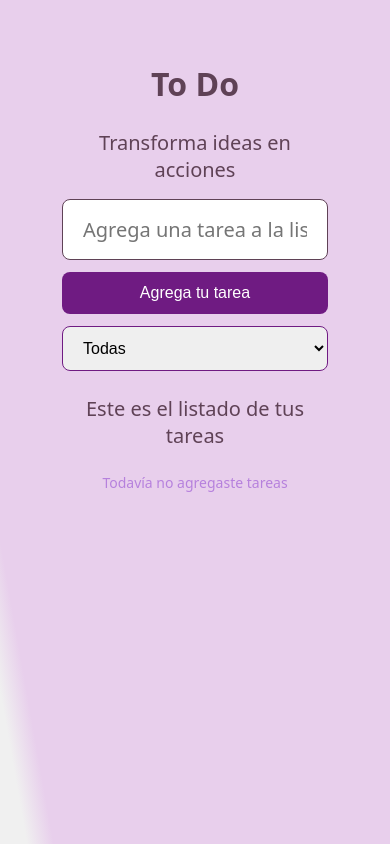
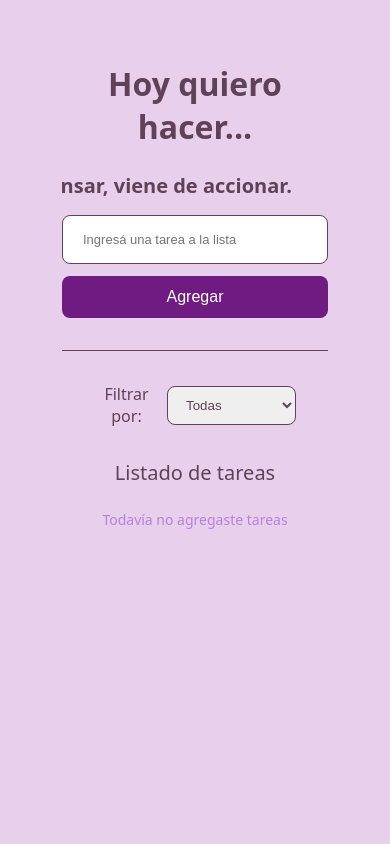
Before and after one commit to LuciaGuerraDiaz/ToDoList, a React (Vite) app: page / in a window 390 px wide. Built offline with nearby package versions, Linux system fonts and the light colour scheme.

Commit message:
Cambios de funcionalidad, adicion del scroll de titulos y actualización de css

```diff
--- a/package.json
+++ b/package.json
@@ -14,6 +14,7 @@
     "@fortawesome/free-regular-svg-icons": "^7.3.1",
     "@fortawesome/free-solid-svg-icons": "^7.3.1",
     "@fortawesome/react-fontawesome": "^3.5.0",
+    "canvas-confetti": "^1.9.4",
     "react": "^19.2.8",
     "react-dom": "^19.2.8",
     "react-icons": "^5.7.0"
--- a/src/App.jsx
+++ b/src/App.jsx
@@ -2,6 +2,8 @@ import { useState, useEffect } from 'react';
 import Form from './components/Form'; // Input de tareas
 import { TodoList } from './components/TodoList';
 import Filter from './components/Filter';
+import confetti from 'canvas-confetti';
+import { ScrollTitle } from './components/ScrollTitle';
 
 function App() {
   const [tasks, setTasks] = useState(() => {
@@ -25,12 +27,24 @@ function App() {
     };
 
   const handleToggleComplete = (id) => {
+    const task = tasks.find((t) => t.id === id);
+    if (task && !task.completed) {
+    confetti({ particleCount: 120, spread: 70, origin: { y: 0.7 } });
+    }
     setTasks(
       tasks.map((task) =>
         task.id === id ? { ...task, completed: !task.completed } : task));
     };
   const handleDeleteTask = (id) => {
     setTasks(tasks.filter((task) => task.id !== id));
+  };
+
+  const handleEditTask = (id, newText) => {
+  setTasks(
+    tasks.map((task) =>
+      task.id === id ? { ...task, text: newText } : task
+    )
+  );
   };
 
 
@@ -41,9 +55,9 @@ function App() {
   });
 
   const message = {
-  all: 'Este es el listado de tus tareas',
-  completed: 'Este es el listado de tareas completadas',
-  pending: 'Este es el listado de tareas incompletas',
+  all: 'Listado de tareas',
+  completed: 'Felicitaciones estas son las tareas completadas',
+  pending: 'Tareas incompletas',
   };
 
   const emptyMessages = {
@@ -54,19 +68,22 @@ function App() {
 
 return (
   <div id="center">
-    <h1>To Do</h1>
+    <h1>Hoy quiero hacer...</h1>
     <span>
-      <h2>Transforma ideas en acciones</h2>
+      <h2><ScrollTitle /></h2>
     </span>
 
     <div className="controls-conteiner">
     <Form
       onAddTask={handleAddTask}
-      filter={filter}
       onFilterChange={setFilter}
     />
+    </div>
 
-    </div>
+     <hr className="divider" />
+
+    <Filter filter={filter} onFilterChange={setFilter} />
+
 
     <h2>{message[filter]}</h2>
 
--- a/src/components/Filter.jsx
+++ b/src/components/Filter.jsx
@@ -2,10 +2,17 @@ import { useState } from 'react';
 
 export default function Filter ({filter, onFilterChange}){
     return (
-    <select value={filter} onChange={(e) => onFilterChange(e.target.value)}>
-    <option value="all">Todas</option>
-    <option value="completed">Completadas</option>
-    <option value="pending">Incompletas</option>
-    </select>
+    <div className="filter">
+      <label htmlFor="filter-select">Filtrar por:</label>
+      <select
+        id="filter-select"
+        value={filter}
+        onChange={(e) => onFilterChange(e.target.value)}
+      >
+        <option value="all">Todas</option>
+        <option value="completed">Completadas</option>
+        <option value="pending">Incompletas</option>
+      </select>
+    </div>
   );
 }
--- a/src/components/Form.jsx
+++ b/src/components/Form.jsx
@@ -13,7 +13,7 @@ export default function Form({ onAddTask, filter, onFilterChange }) {
     e.preventDefault();
 
     if (!taskText.trim()) {
-      setError('Por favor, ingresa un texto para la tarea');
+      setError('Por favor, ingresá un texto para la tarea');
       setSuccessMessage('');
       return;
     }
@@ -28,7 +28,7 @@ export default function Form({ onAddTask, filter, onFilterChange }) {
 
     setTimeout(() => {
       setSuccessMessage('');
-    }, 3000);
+    }, 2000);
   };
 
   const handleChange = (e) => {
@@ -38,15 +38,22 @@ export default function Form({ onAddTask, filter, onFilterChange }) {
 
   return (
     <form onSubmit={handleSubmit} className="task-form">
+      <div className="form-row">
         <input
           type="text"
-        placeholder="Agrega una tarea a la lista"
+          placeholder="Ingresá una tarea a la lista"
           value={taskText}
           onChange={handleChange}
           className={`task-input ${error ? 'input-error' : ''}`}
         />
 
+          <button type="submit" className="btn-add">
+            Agregar
+          </button>
+      </div>
+
         {/* Mensaje de Error (usa faPenToSquare) */}
+      <div className="form-message">
         {error && (
           <span className="error-text">
             <FontAwesomeIcon icon={faPenToSquare} />
@@ -61,12 +68,6 @@ export default function Form({ onAddTask, filter, onFilterChange }) {
             {successMessage}
           </span>
         )}
-
-      <div className="buttons-row">
-        <button type="submit" className="btn-add">
-          Agrega tu tarea
-        </button>
-        <Filter filter={filter} onFilterChange={onFilterChange} className="btn-filter"/>
       </div>
     </form>
   );
--- /dev/null
+++ b/src/components/ScrollTitle.jsx
@@ -0,0 +1,39 @@
+import React from 'react'
+import './css/ScrollTitle.css'
+
+const Titles = [
+    "La claridad no viene de pensar, viene de accionar.",
+    "El mejor momento para empezar fue ayer; el segundo mejor es ahora.",
+    "No necesitás ver toda la escalera, solo dar el primer paso.",
+    "La motivación te pone en marcha, pero la disciplina te mantiene avanzando.",
+    "El miedo a equivocarte se disuelve en el momento en que empezás a moverte.",
+    "Un año de análisis no reemplaza a un solo día de ejecución.",
+    "No esperes las condiciones ideales: la acción es lo que crea el momento perfecto.",
+    "Tu versión del futuro te va a agradecer lo que decidas hacer hoy.",
+    "Pequeños avances diarios construyen resultados extraordinarios.",
+    "Cambiá el ¿I si sale mal?» por «¿Qué pasa si sale bien?",
+    "Las ideas sin ejecución son solo intenciones.",
+    "El progreso imperfecto siempre será mejor que la perfección postergada.",
+    "La confianza no se siente antes de intentar algo; se gana mientras lo hacés.",
+    "El único límite real es la historia que te contás de por qué podés.",
+    "Hacé que las cosas pasen, no te quedes mirando cómo suceden.",
+    "El error no es un fracaso, es información directa para ajustar la estrategia.",
+    "No tenés que hacerlo perfecto, solo tenés que empezar.",
+    "Enfocate en el paso de hoy, no en la distancia que te falta recorrer.",
+    "La energía sigue a la acción: actuá primero y la motivación llegará sola.",
+    "Lo que decidís hacer hoy define exactamente en quién te convertís mañana."
+];
+
+
+export const ScrollTitle = () => {
+
+  return (
+    <div className="marquee-container">
+      <div className="marquee-track">
+        {Titles.concat(Titles).map((Title, i) => (
+          <span key={i} className="marquee-item">{Title}</span>
+        ))}
+      </div>
+    </div>
+  )
+}
--- a/src/components/TaskItem.jsx
+++ b/src/components/TaskItem.jsx
@@ -1,6 +1,6 @@
 import React from 'react';
 import { FaCheck, FaTrash } from 'react-icons/fa'
-export const TaskItem = ({eachItem, onToggleComplete, onDelete}) => {
+export const TaskItem = ({eachItem, onToggleComplete, onDelete, }) => {
     return (
     <div className = "task-item">
         <span
@@ -9,6 +9,8 @@ export const TaskItem = ({eachItem, onToggleComplete, onDelete}) => {
             color: eachItem.completed ? '#8888' : '#000'
         }}
         >
+        </span>
+        <span className={`task-text ${eachItem.completed ? 'completed' : ''}`}>
             {eachItem.text}
         </span>
 
--- /dev/null
+++ b/src/components/css/ScrollTitle.css
@@ -0,0 +1,27 @@
+.marquee-container {
+  overflow: hidden;
+  white-space: nowrap;
+  width: 100%;
+}
+
+.marquee-track {
+  display: inline-block;
+  animation: marquee 330s linear infinite;
+}
+
+.marquee-track:hover {
+  animation-play-state: paused;
+  cursor: pointer;
+}
+
+.marquee-item {
+  font-size: 1.25rem;
+  font-weight: 600;
+  margin-right: 8rem;
+
+}
+
+@keyframes marquee {
+  0% { transform: translateX(0%); }
+  100% { transform: translateX(-50%); }
+}
--- a/src/index.css
+++ b/src/index.css
@@ -18,6 +18,7 @@
   --color-bg-app: #e8cfec;
   --color-card-bg: #f0f0f0;
   --color-text-primary: #b681dd;
+  --color-text-secondary: #201727;
   --color-text-muted: #5f4256;
   --color-button-primary: #6f1b82;
   --color-danger: #ffffff;
@@ -25,6 +26,7 @@
   --border-color: #5f4256;
   --color-check: #547664;
   --color-hover: #231b82;
+  --color-check-bg: #b681dd;
 
   --radius-sm: 8px;
   --radius-md: 16px;
@@ -34,16 +36,16 @@
 
 body {
   font-family: var(--font-family);
-  background: linear-gradient(80deg, var(--color-card-bg) 5%, var(--color-bg-app) 10%);
+  background: #e8cfec;
   background-attachment: fixed;
   margin: 2rem;
   padding: 20px;
-}
+} /* 👈 Corregido: Se agregó la llave de cierre que faltaba */
 
 #center {
   max-width: 700px;
   margin: 0 auto;
-  text-align: center;
+  text-align: center; /* Centra encabezados y estructura general */
 }
 
 h1 {
@@ -67,37 +69,115 @@ p {
   margin: 24px 0 16px;
 }
 
-.task-item span {
+.subtitle {
+  color: var(--color-text-muted);
+  margin-bottom: 24px;
+}
+
+/* ---------- Formulario ---------- */
+.task-form {
+  display: flex;
+  flex-direction: column;
+  gap: 8px;
+}
+
+.form-row {
+  display: flex;
+  gap: 12px;
+}
+
+.task-input {
   flex: 1;
+  min-width: 0;
+  padding: 16px 20px;
+  border: 1px solid var(--border-color);
+  border-radius: var(--radius-sm);
+  font-size: var(--font-size-lg);
+}
+
+.btn-add {
+  flex-shrink: 0;
+  white-space: nowrap;
+  padding: 16px 28px;
+  background-color: var(--color-button-primary);
+  color: #fff;
+  border: none;
+  border-radius: var(--radius-sm);
+  font-size: var(--font-size-base);
+  cursor: pointer;
+}
+
+.error-text   { color: #c0392b; }
+.success-text { color: var(--color-check); }
+
+.error-text,
+.success-text {
+  flex-basis: 100%;
+  text-align: left;
+}
+
+.divider {
+  margin: 24px 0;
+  border: none;
+  border-top: 1px solid var(--border-color);
+}
+
+/* ---------- Filtro ---------- */
+.filter {
+  display: flex;
+  align-items: center;
+  gap: 8px;
+  margin: 2rem;
+  color: var(--color-text-muted);
+}
+
+.filter select {
+  padding: 10px 14px;
+  border: 1px solid var(--border-color);
+  border-radius: var(--radius-sm);
+  cursor: pointer;
+}
+
+/* ---------- Lista de Tareas ---------- */
+.task-item {
+  display: flex;
+  justify-content: space-between;
+  align-items: center;
+  text-align: left;
+  padding: 12px 16px;
+  margin-bottom: 10px;
+  background-color: var(--color-card-bg);
+  border: 1px solid var(--color-button-primary);
+  border-radius: var(--radius-md);
+  box-shadow: var(--shadow-card);
+  transition: var(--transition-fast);
+}
+
+#filter-select{
+  color: var(--color-text-muted);
+}
+
+.task-input{
+  color: var(--color-text-muted);
+  font-size: small;
+}
+
+.task-text {
+  flex: 1;
+  font-size: var(--font-size-lg);
+  color: #5f4256;
   min-width: 0;
   overflow-wrap: anywhere;
   word-break: break-word;
   text-align: left;
 }
 
-
-/* ---------- Formulario ---------- */
-.task-form {
- display: flex;
-  flex-direction: column;
-  align-items: center;
-  gap: 12px;
-  width: 100%;
-  margin-bottom: 20px;
-}
-
-.task-form input {
-  width: 100%;
-  max-width: 600px;
-  padding: 16px 20px;
-  border: 1px solid var(--border-color);
-  border-radius: var(--radius-sm);
-  font-family: var(--font-family);
-  font-size: var(--font-size-lg);
+.task-text.completed {
+  text-decoration: line-through;
+  opacity: 0.6;
 }
 
 /* ---------- Botones ---------- */
-
 .buttons-row {
   display: flex;
   justify-content: center;
@@ -115,16 +195,15 @@ button.btn-add {
   font-size: var(--font-size-base);
   cursor: pointer;
   transition: transform 0.35s cubic-bezier(0.25, 1, 0.5, 1);
-
 }
 
 .btn-add:hover {
-  transform: scale(0.90) ;
+  transform: scale(0.90);
   background-color: var(--color-hover);
 }
 
 .btn-add:active {
-  transform: scale(0.88);      /* Se reduce un poco más al presionarlo */
+  transform: scale(0.88);
 }
 
 .buttons-row select {
@@ -133,24 +212,6 @@ button.btn-add {
   border-radius: var(--radius-sm);
   font-size: var(--font-size-base);
   cursor: pointer;
-}
-
-btn-filter{
-
-}
-
-/* ---------- Lista de tareas ---------- */
-.task-item {
-  display: flex;
-  justify-content: space-between;
-  align-items: center;
-  padding: 12px 16px;
-  margin-bottom: 10px;
-  background-color: var(--color-card-bg);
-  border: 1px solid var(--color-button-primary);
-  border-radius: var(--radius-md);
-  box-shadow: var(--shadow-card);
-  transition: var(--transition-fast);
 }
 
 .button-group {
@@ -163,31 +224,51 @@ btn-filter{
   border: none;
   border-radius: var(--radius-sm);
   cursor: pointer;
+  transition: transform 0.2s ease, background-color 0.2s ease;
 }
 
-.btn-check.completed {
-  background-color: var(--color-check);
+.button-group .btn-check {
+  background-color: var(--color-check-bg);
   color: #fff;
 }
 
-.btn-delete {
-  color: var(--color-danger);
-  background-color: var(--color-danger-bg);
+.button-group .btn-check.completed {
+  background-color: var(--color-check);
+  animation: pop 0.3s ease;
 }
 
-/* 5.Resposive */
+.btn-check:hover {
+  transform: scale(1.2);
+  background-color: #47c280;
+}
+
+.button-group .btn-delete {
+  color: var(--color-danger);
+  background-color: color-mix(in srgb, var(--color-text-muted) 50%, transparent);
+}
+
+.btn-delete:hover {
+  transform: scale(1.2);
+  background-color: #c26247;
+}
+
+/* ---------- Responsive ---------- */
 @media (max-width: 480px) {
   #center {
     padding: 10px;
   }
 
+  .form-row {
+    flex-direction: column;
+  }
+
   .buttons-row {
-    flex-direction: column; /* Apila el botón y el selector en celulares pequeños */
+    flex-direction: column;
     width: 100%;
   }
 
   .btn-add,
   .buttons-row select {
-    width: 100%; /* Botones a todo lo ancho en celular */
+    width: 100%;
   }
 }
```
Also changed, not shown: 1 other file (tests, documents, lock files or other folders). Lines whose indentation alone changed are shown as unchanged.
